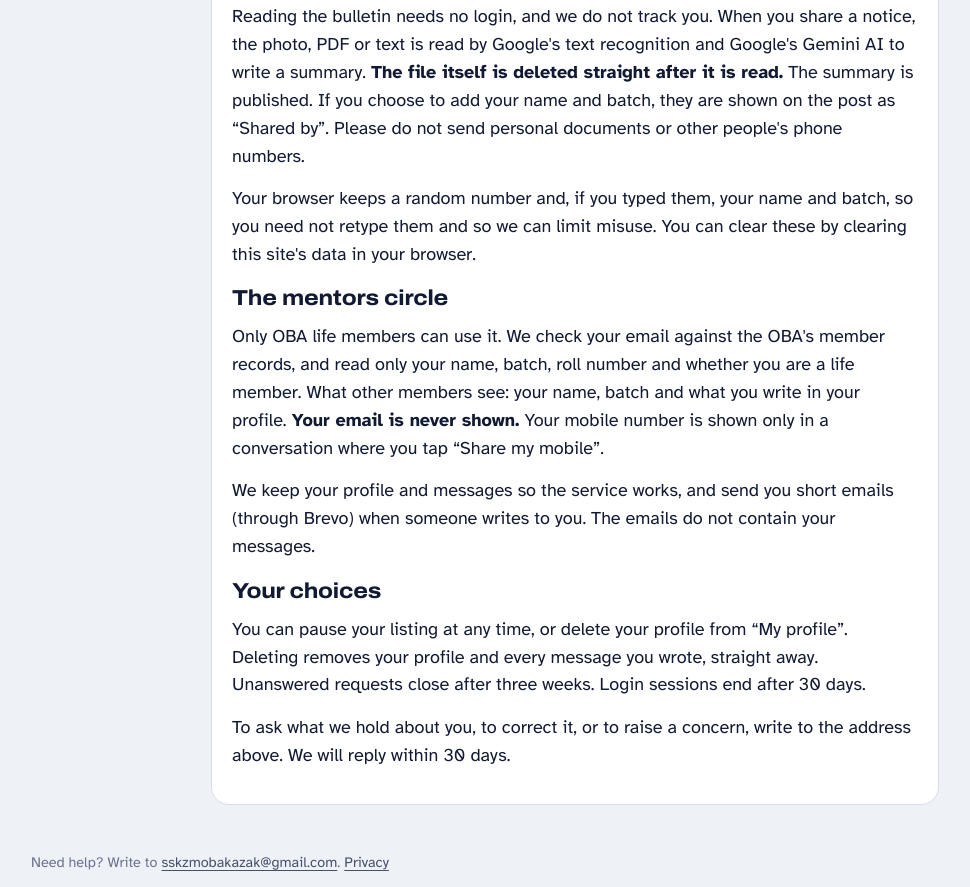
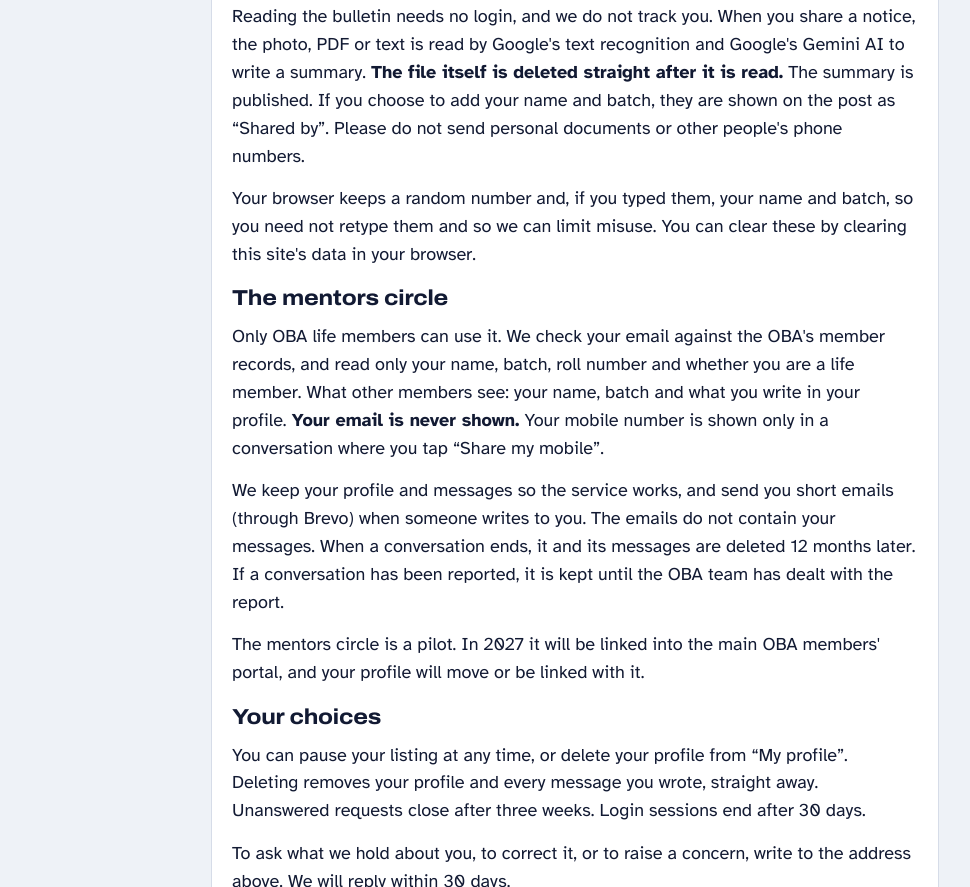
Before and after one commit to sskzmoba/sskzm-oba-careers-site, a plain HTML site: page privacy.html in a window 1280 px wide. Shown: the part 389-1276 px from the top of the page, without its empty margins (65-1035 px from the left). Drawn offline with Linux system fonts and the light colour scheme.

Commit message:
Mentors: say it is a pilot and state the 12-month retention
Consent text, the Mentors page and the privacy page now say the mentors
circle is a pilot that will be linked into the main OBA portal in 2027,
and that a conversation and its messages are deleted 12 months after it
ends (kept longer only while a report is open).

Co-Authored-By: Claude Opus 5.5 <noreply@anthropic.com>

```diff
--- a/privacy.html
+++ b/privacy.html
@@ -41,7 +41,8 @@
     <p>Your browser keeps a random number and, if you typed them, your name and batch, so you need not retype them and so we can limit misuse. You can clear these by clearing this site's data in your browser.</p>
     <h2 style="margin-top:18px">The mentors circle</h2>
     <p>Only OBA life members can use it. We check your email against the OBA's member records, and read only your name, batch, roll number and whether you are a life member. What other members see: your name, batch and what you write in your profile. <b>Your email is never shown.</b> Your mobile number is shown only in a conversation where you tap “Share my mobile”.</p>
-    <p>We keep your profile and messages so the service works, and send you short emails (through Brevo) when someone writes to you. The emails do not contain your messages.</p>
+    <p>We keep your profile and messages so the service works, and send you short emails (through Brevo) when someone writes to you. The emails do not contain your messages. When a conversation ends, it and its messages are deleted 12 months later. If a conversation has been reported, it is kept until the OBA team has dealt with the report.</p>
+    <p>The mentors circle is a pilot. In 2027 it will be linked into the main OBA members' portal, and your profile will move or be linked with it.</p>
     <h2 style="margin-top:18px">Your choices</h2>
     <p>You can pause your listing at any time, or delete your profile from “My profile”. Deleting removes your profile and every message you wrote, straight away. Unanswered requests close after three weeks. Login sessions end after 30 days.</p>
     <p>To ask what we hold about you, to correct it, or to raise a concern, write to the address above. We will reply within 30 days.</p>
```
Also changed, not shown: mentors.html (+2 -1 lines).
